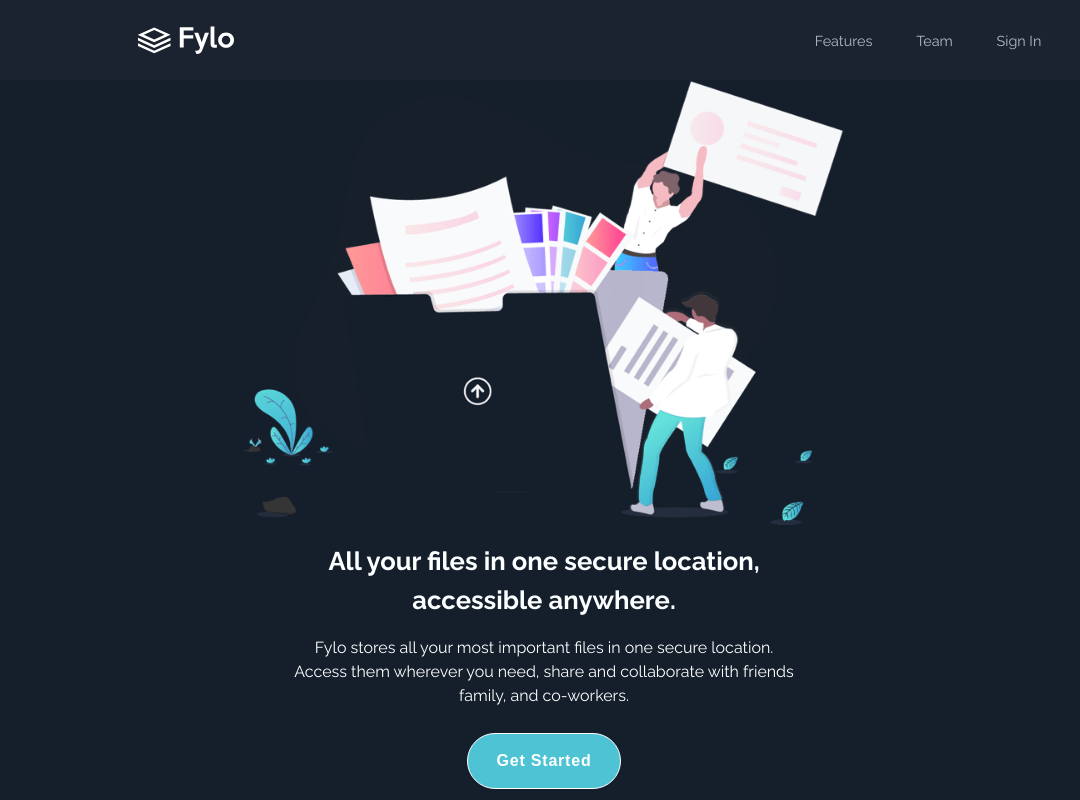
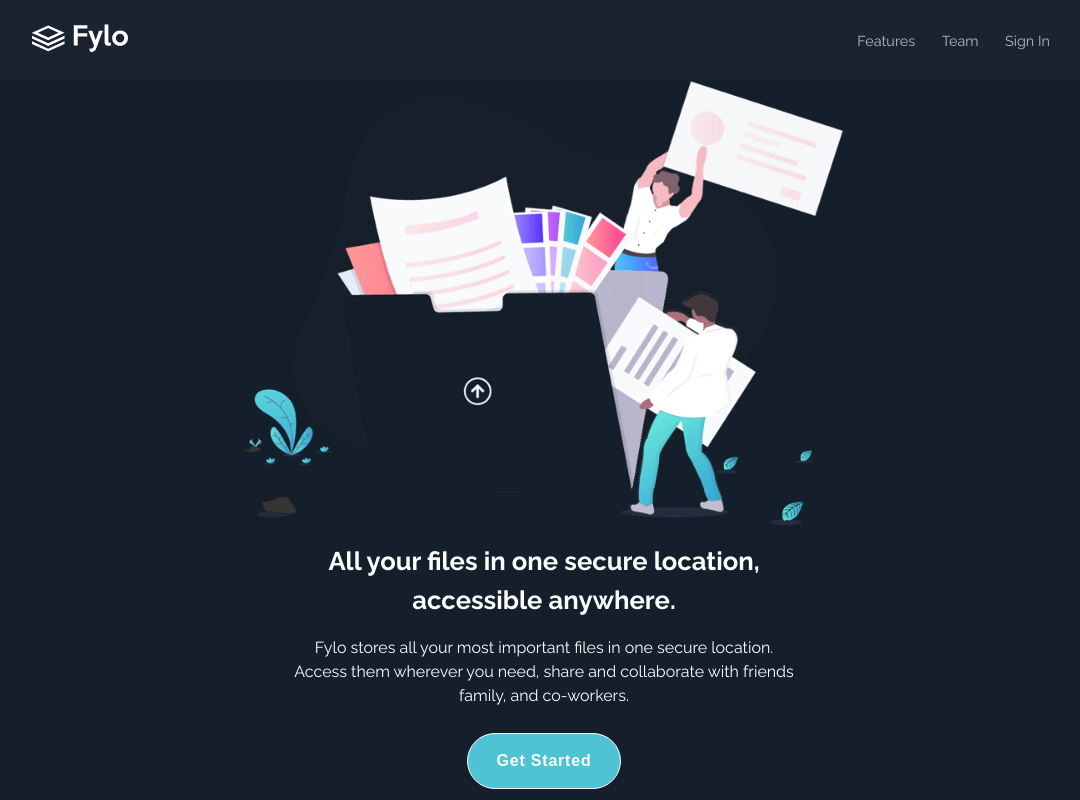
Before and after one commit to Hagane3/reactLandingPage, a React (Create React App) app: page / in a window 1280 px wide. Shown: the top 800 px of the page, without its empty margins (96-1176 px from the left). Built offline with nearby package versions, Linux system fonts and the light colour scheme.

Commit message:
Fixed navbar logo position

```diff
--- a/src/components/Navbar.module.css
+++ b/src/components/Navbar.module.css
@@ -37,9 +37,7 @@
 
 .container .logo {
   width: 6rem;
-  display: flex;
-  justify-content: center;
-  align-items: center;
+
   transition: 0.4s;
 }
 
@@ -54,6 +52,6 @@
 
   .menu {
     justify-content: space-around;
-    width: 25%;
+    width: 20%;
   }
 }
```
